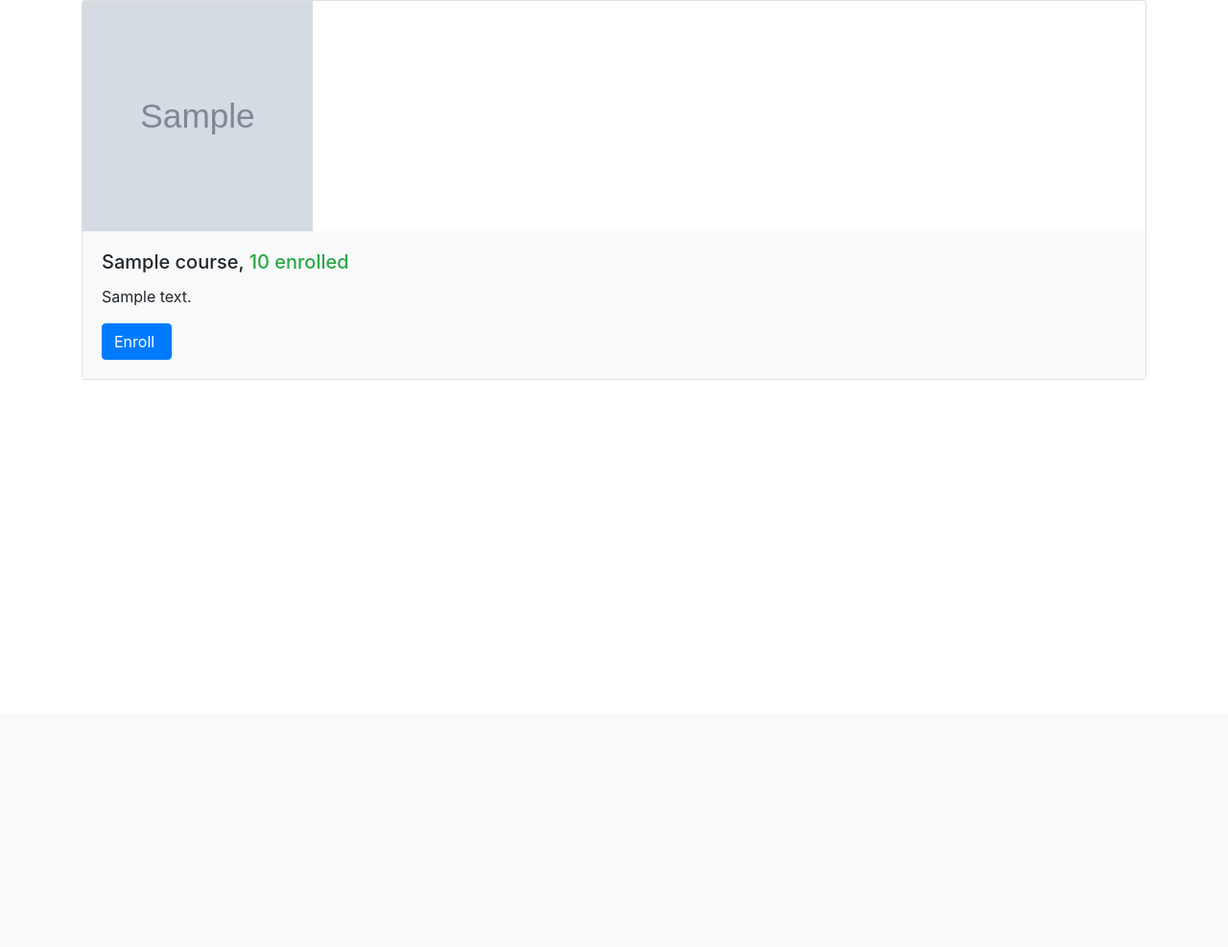
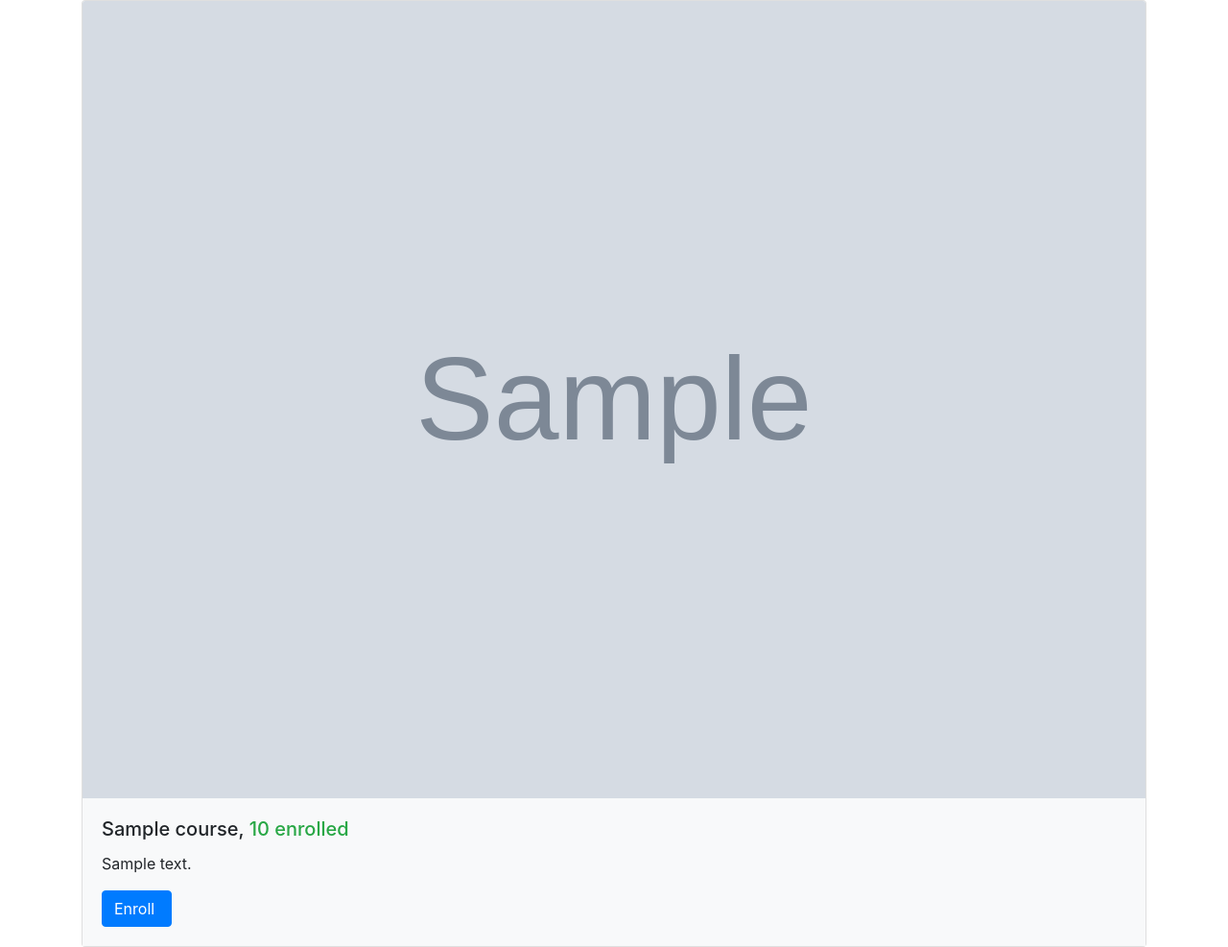
Before and after one commit to Datboy-Cj/coursera, a Django app: page /onlinecourse/ in a window 1280 px wide. Shown: the part 56-1043 px from the top of the page at 96% size. Before the commit the page ends 452 px from the top, so only its background shows below. Run offline with Django 3.2, Linux system fonts and the light colour scheme; tables that the repository leaves empty hold one stand-in row (values such as "Sample post"); grey boxes marked "Sample" are stand-in pictures; some libraries are stand-ins or nearby versions.

Commit message:
Handle courses without cover images and verify course index

```diff
--- a/onlinecourse/templates/onlinecourse/course_list_bootstrap.html
+++ b/onlinecourse/templates/onlinecourse/course_list_bootstrap.html
@@ -42,8 +42,7 @@
             <div class="card-deck">
                 {% for course in course_list %}
                          <div class="card" style="width: 36rem;">
-                          <img class="card-img-left" src="{{MEDIA_URL}}/{{ course.image }}" width="240px" height="240px"
-                               alt="Course image">
+                          {% if course.image %}<img class="card-img-top" src="{{ course.image.url }}" alt="{{ course.name }}">{% endif %}
                           <div class="card-body bg-light">
                               <h5 class="card-title">{{ course.name }}, <span class="text-success">
                                   {{ course.total_enrollment}} enrolled</span></h5>
--- a/onlinecourse/tests.py
+++ b/onlinecourse/tests.py
@@ -68,6 +68,7 @@ class AssessmentTests(TestCase):
         self.assertFalse(response.context['passed'])
 
     def test_detail_and_admin(self):
+        self.assertContains(self.client.get(reverse("onlinecourse:index")), "Practice")
         self.assertContains(self.client.get(reverse('onlinecourse:course_details', args=[self.course.pk])), 'Select both')
         self.user.is_staff = self.user.is_superuser = True
         self.user.save()
```
